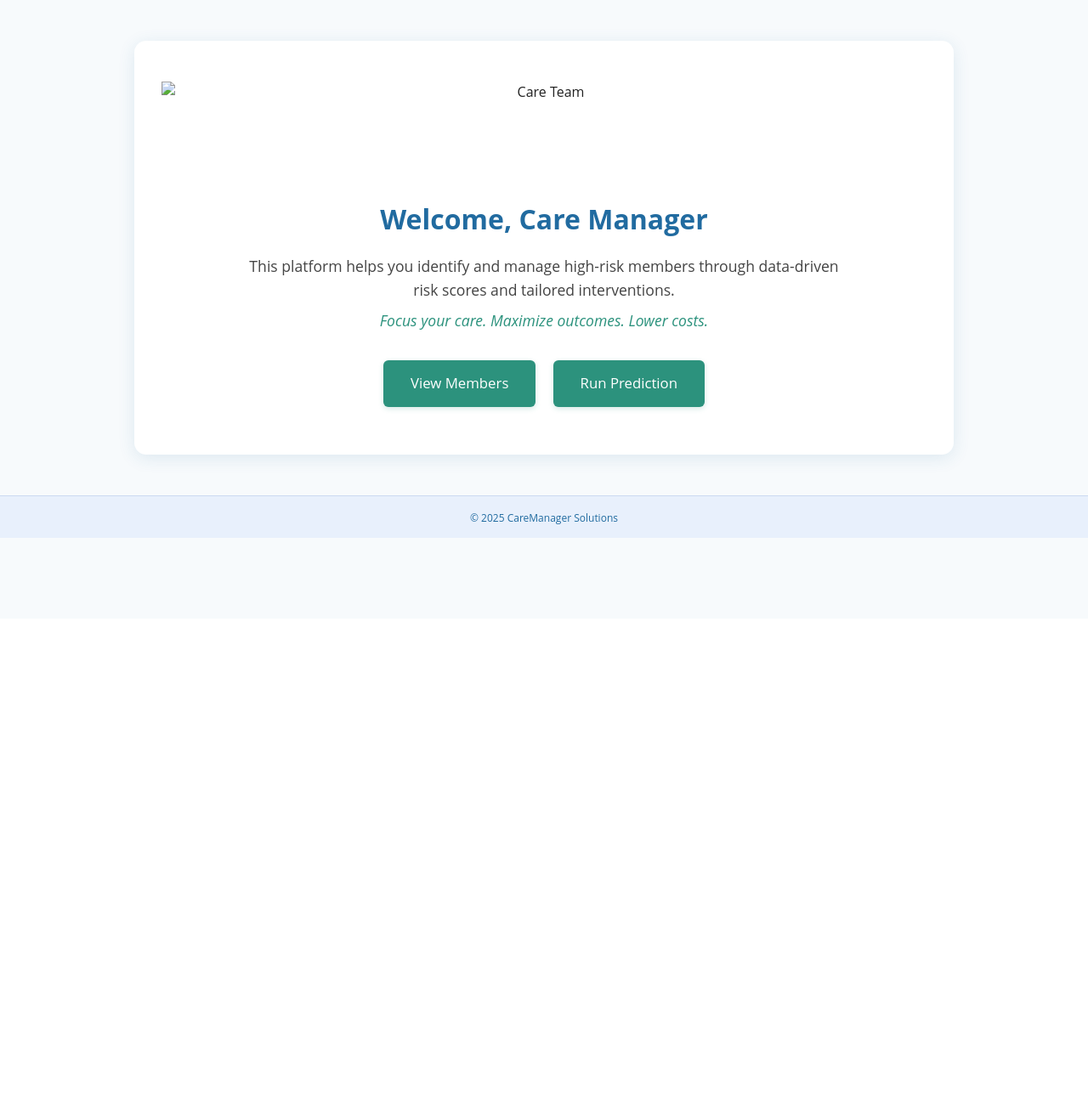
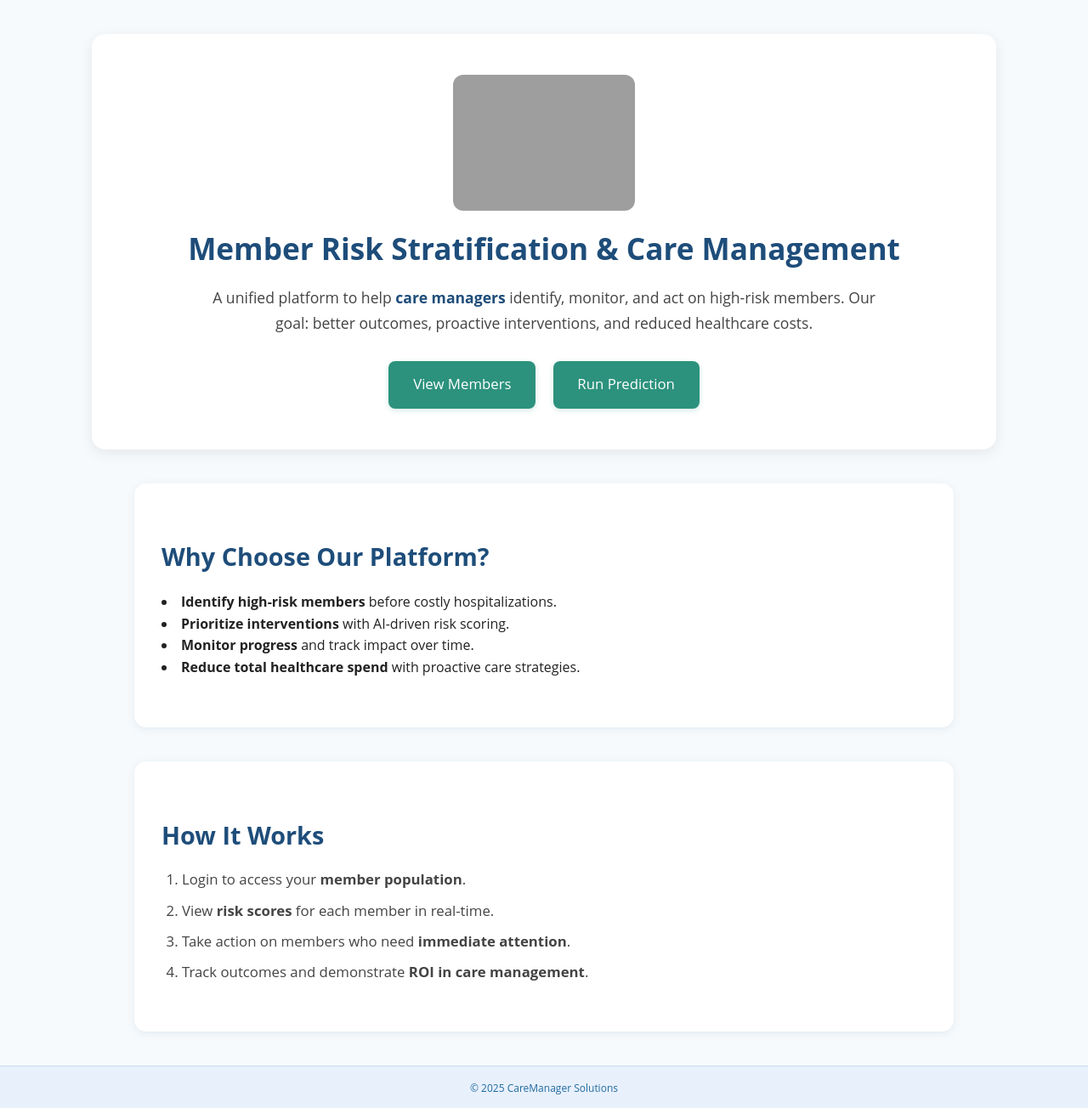
Before and after one commit to Jeyanth-S/Cognitives---Member-Risk-Stratification-and-Care-Management, a Flask app: page /home in a window 1280 px wide. Shown: the part 72-1376 px from the top of the page at 85% size. Before the commit the page ends 705 px from the top, so only its background shows below. Run offline with Flask 3, Linux system fonts and the light colour scheme; the visitor is signed in with stand-in values (Sample User, id 1); grey boxes are pictures that could not be loaded.

Commit message:
Ui change

```diff
--- a/ui/static/style.css
+++ b/ui/static/style.css
@@ -262,3 +262,159 @@ footer {
     font-size: 13px;
   }
 }
+/* -------- HOME PAGE ONLY -------- */
+
+/* Hero / Welcome Section */
+.welcome {
+  background: #ffffff;
+  box-shadow: 0 4px 16px rgba(0, 0, 0, 0.08);
+  border-radius: 16px;
+  padding: 3rem 2rem;
+  margin: 2.5rem auto;
+  max-width: 1000px;
+  text-align: center;
+}
+
+.welcome img {
+  max-height: 200px;
+  border-radius: 12px;
+  object-fit: cover;
+}
+
+.welcome h1 {
+  font-size: 2.2rem;
+  font-weight: 700;
+  color: #1e4d7a;
+  margin-bottom: 1rem;
+}
+
+.welcome p {
+  font-size: 1.1rem;
+  color: #444;
+  line-height: 1.7;
+  margin: 0 auto;
+  max-width: 800px;
+}
+
+.welcome strong {
+  color: #1e4d7a;
+}
+
+.welcome em {
+  color: #2c927d;
+}
+
+.welcome .button-row {
+  margin-top: 1.8rem;
+}
+
+.welcome .main-btn {
+  background: #2c927d;
+  color: #fff;
+  padding: 0.9rem 1.8rem;
+  font-size: 1.05rem;
+  border-radius: 8px;
+  text-decoration: none;
+  margin: 0 0.5rem;
+  transition: background 0.25s;
+}
+
+.welcome .main-btn:hover {
+  background: #247b67;
+}
+
+/* Problem, Objective, Use Case Sections */
+.problem,
+.objective,
+.usecase {
+  background: #ffffff;
+  border-radius: 14px;
+  padding: 2.5rem 2rem;
+  margin: 2.5rem auto;
+  max-width: 900px;
+  box-shadow: 0 2px 10px rgba(33, 107, 160, 0.1);
+}
+
+.problem h2,
+.objective h2,
+.usecase h2 {
+  font-size: 1.8rem;
+  color: #1e4d7a;
+  margin-bottom: 1rem;
+}
+
+.problem p,
+.objective p,
+.usecase p {
+  font-size: 1.1rem;
+  color: #333;
+  line-height: 1.7;
+}
+
+/* Lists */
+.objective ul,
+.usecase ol {
+  margin-top: 1rem;
+  padding-left: 1.5rem;
+  color: #444;
+}
+
+.objective li,
+.usecase li {
+  font-size: 1.05rem;
+  margin-bottom: 0.6rem;
+}
+
+/* Responsive Tweaks */
+@media (max-width: 768px) {
+  .welcome {
+    padding: 2rem 1.2rem;
+  }
+  .welcome h1 {
+    font-size: 1.7rem;
+  }
+  .welcome p {
+    font-size: 1rem;
+  }
+  .problem,
+  .objective,
+  .usecase {
+    padding: 2rem 1.2rem;
+  }
+}
+.home-container {
+  text-align: center;
+  padding: 60px 20px;
+}
+
+.home-container h1 {
+  font-size: 32px;
+  margin-bottom: 15px;
+  color: #2c3e50;
+}
+
+.sub-text {
+  font-size: 18px;
+  margin-bottom: 40px;
+  color: #555;
+}
+
+.button-container {
+  display: flex;
+  justify-content: center;
+  gap: 25px;
+}
+
+.btn {
+  padding: 14px 28px;
+  font-size: 18px;
+  background-color: #3498db;
+  color: white;
+  border-radius: 8px;
+  text-decoration: none;
+  transition: background-color 0.3s ease;
+}
+
+.btn:hover {
+  background-color: #2980b9;
+}
--- a/ui/templates/home.html
+++ b/ui/templates/home.html
@@ -1,17 +1,50 @@
 {% extends "base.html" %}
 {% block title %}Home - Member Risk Platform{% endblock %}
 {% block content %}
-<section class="welcome">
-  <img src="{{ url_for('static', filename='care_team.svg') }}" alt="Care Team" height="120" />
-  <h1>Welcome, Care Manager</h1>
-  <p>
-    This platform helps you identify and manage high-risk members through data-driven risk scores and tailored interventions.<br>
-    <em>Focus your care. Maximize outcomes. Lower costs.</em>
+
+<!-- Hero Section -->
+<section class="welcome text-center py-8">
+  <img src="{{ url_for('static', filename='care_team.jpeg') }}"
+       alt="Care Team"
+       class="mx-auto rounded-xl shadow-md mb-6"
+       height="160" />
+
+  <h1 class="text-4xl font-bold text-blue-800 mb-4">Member Risk Stratification & Care Management</h1>
+  <p class="text-lg text-gray-700 max-w-3xl mx-auto leading-relaxed">
+    A unified platform to help <strong>care managers</strong> identify, monitor, and act on
+    <span class="text-blue-600 font-medium">high-risk members</span>.
+    Our goal: <span class="font-semibold">better outcomes, proactive interventions, and reduced healthcare costs.</span>
   </p>
-  <div class="button-row">
+
+  <div class="button-row flex justify-center gap-6 mt-8">
     <a class="main-btn" href="{{ url_for('members') }}">View Members</a>
-
     <a class="main-btn" href="{{ url_for('predict') }}">Run Prediction</a>
   </div>
 </section>
+
+<!-- Problem Statement -->
+<section class="problem bg-gray-50 py-10 px-6 rounded-2xl shadow-sm mt-12 max-w-5xl mx-auto">
+  <h2 class="text-2xl font-semibold text-blue-900 mb-4">Why Choose Our Platform?</h2>
+  <p class="text-gray-700 text-lg leading-relaxed">
+    <li><strong>Identify high-risk members</strong> before costly hospitalizations.</li>
+    <li><strong>Prioritize interventions</strong> with AI-driven risk scoring.</li>
+    <li><strong>Monitor progress</strong> and track impact over time.</li>
+    <li><strong>Reduce total healthcare spend</strong> with proactive care strategies.</li>
+  </p>
+</section>
+
+<!-- Objective -->
+
+
+<!-- Use Case Flow -->
+<section class="usecase bg-gray-50 py-10 px-6 rounded-2xl shadow-sm mt-12 max-w-5xl mx-auto">
+  <h2 class="text-2xl font-semibold text-blue-900 mb-4">How It Works</h2>
+  <ol class="list-decimal list-inside text-gray-700 text-lg space-y-2">
+    <li>Login to access your <strong>member population</strong>.</li>
+    <li>View <strong>risk scores</strong> for each member in real-time.</li>
+    <li>Take action on members who need <strong>immediate attention</strong>.</li>
+    <li>Track outcomes and demonstrate <strong>ROI in care management</strong>.</li>
+  </ol>
+</section>
+
 {% endblock %}
```
Also changed, not shown: ui/templates/login.html (+22 -2 lines).
